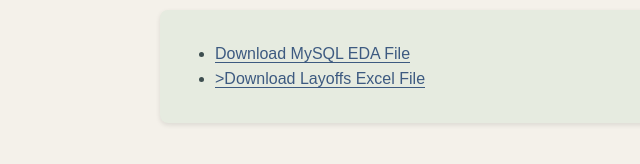
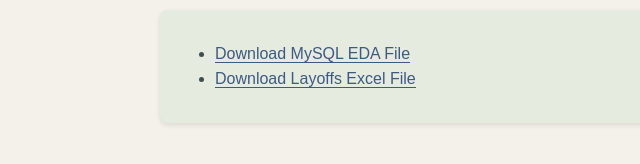
Before and after one commit to nhuxhuynh/MySQL-EDA-Project, a plain HTML site: page index.html in a window 1280 px wide. Shown: the part 234-398 px from the top of the page, 165-805 px from the left. Drawn offline with Linux system fonts and the light colour scheme.

Commit message:
Update index.html

```diff
--- a/index.html
+++ b/index.html
@@ -48,7 +48,7 @@
     <div class="file-list">
     <ul>
         <li><a href="MySQL Exploratory Data Analysis World Layoffs Project.sql">Download MySQL EDA File</a></li>
-        <li><a href="https://github.com/nhuxhuynh/MySQL-EDA-Project/raw/main/layoffs.csv" target="_blank" download="layoffs.csv">>Download Layoffs Excel File</a></li>
+        <li><a href="https://github.com/nhuxhuynh/MySQL-EDA-Project/raw/main/layoffs.csv" target="_blank" download="layoffs.csv">Download Layoffs Excel File</a></li>
     </ul>
     </div>
 </body>
```
